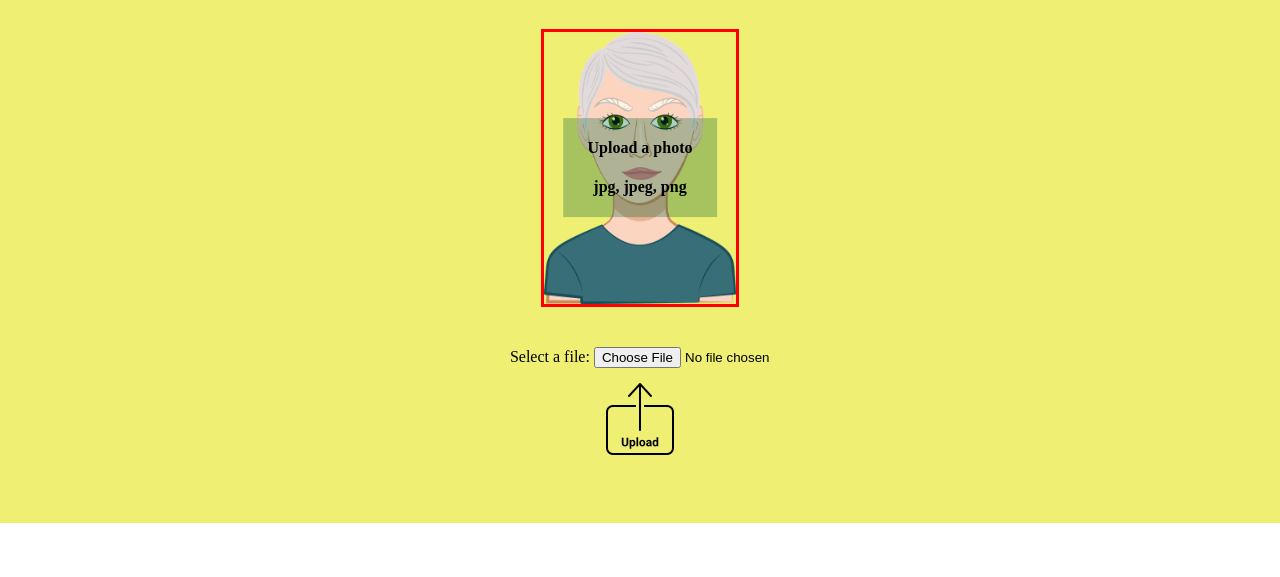
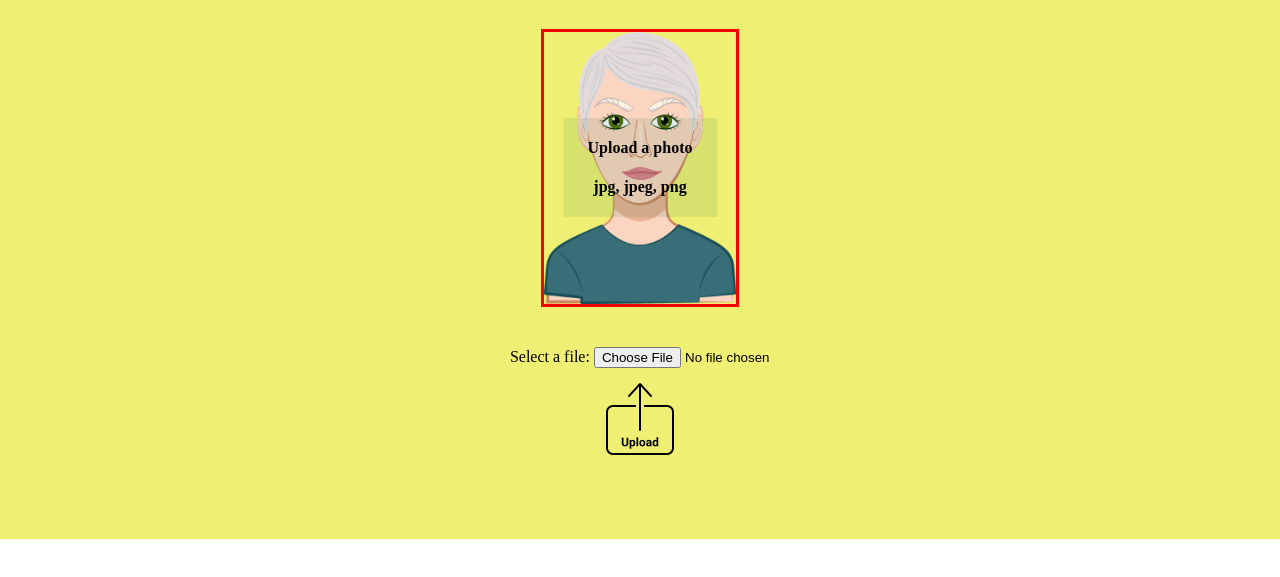
Before and after one commit to Channel-Alpha/famefinder, a website built with Vite: page index.html in a window 1280 px wide. Shown: the part 197-774 px from the top of the page. Built offline with nearby package versions, Linux system fonts and the light colour scheme; files whose address does not match are found by name.

Commit message:
made slite adjustments

```diff
--- a/index.html
+++ b/index.html
@@ -4,7 +4,7 @@
 		<meta charset="UTF-8" />
 		<link rel="icon" type="image/svg+xml" href="/vite.svg" />
 		<meta name="viewport" content="width=device-width, initial-scale=1.0" />
-		<title>Alpha Eye</title>
+		<title>Alpha Channel: fameFinder</title>
 		<link rel="stylesheet" href="style.css">
 	</head>
 	<body>
--- a/style.css
+++ b/style.css
@@ -33,7 +33,6 @@ body {
   -moz-background-size: cover;
   -o-background-size: cover;
   background-size: cover;
-  /*background-color: hsl(60, 80%, 62%);*/
 }
 
 
@@ -73,7 +72,7 @@ h1 {
   top: 50%;
   left: 50%;
   transform: translate(-50%, -50%);
-  background-color: hsla(153, 100%, 19%, 0.3);
+  background-color: hsla(153, 100%, 19%, 0.1);
 }
 
 .sample-image {
@@ -107,10 +106,6 @@ h1 {
   box-shadow: 0 4px 8px 0 rgba(0, 0, 0, 0.2), 0 6px 20px 0 rgba(0, 0, 0, 0.19);
 }
 
-
-/*.welcome {
-  padding-top: 0.5rem;
-}*/
 
 /*.logo {
   height: 6em;
@@ -152,6 +147,12 @@ button:focus-visible {
   outline: 4px auto -webkit-focus-ring-color;
 }
 
+#output {
+  display: inline-block;
+  margin: 0.3rem;
+  padding: 0.2rem;
+}
+
 /*@media (prefers-color-scheme: light) {
   :root {
     color: #213547;
```
